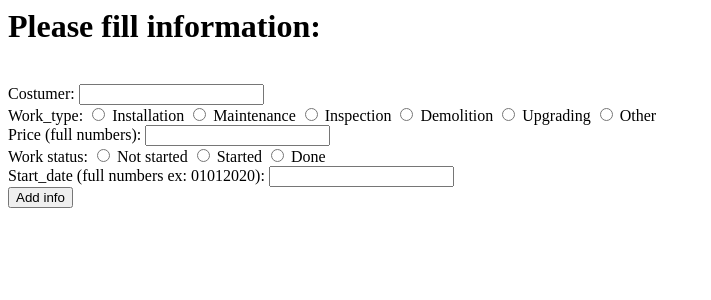
After one commit to hartonenolli/company_manager, a Flask app: page /add in a window 1280 px wide. The commit adds this page. Shown: the top 300 px of the page, without its empty margins (0-711 px from the left). Run offline with Flask 3, Linux system fonts and the light colour scheme.

Commit message:
New work form

```diff
--- a/routes.py
+++ b/routes.py
@@ -16,10 +16,27 @@ def login():
     admin = database_methods.get_admin(user)
     return render_template("login.html", user=user, admin=admin)
 
+@app.route("/login_added_new_work", methods=["POST"])
+def login_add():
+    #costumer = request.form["costumer"]
+    #work_type = request.form["work_type"]
+    #price = request.form["price"]
+    #status = request.form["status"]
+    #start_date = request.form["start_date"]
+    #TO DO
+    user = session["username"]
+    admin = database_methods.get_admin(user)
+    return render_template("login.html", user=user, admin=admin)
+
 @app.route("/search")
 def search():
 
     return render_template("search.html")
+
+@app.route("/add")
+def add():
+
+    return render_template("add.html")
 
 @app.route("/info", methods=["POST"])
 def info():
--- /dev/null
+++ b/templates/add.html
@@ -0,0 +1,18 @@
+<h1>Please fill information:</h1><br>
+<form action="/login_added_new_work" method="POST">
+    Costumer: <input type="text" name="costumer" size="20"><br>
+    Work_type:
+    <input type="radio" name="work_type" value="1"> Installation
+    <input type="radio" name="work_type" value="2"> Maintenance
+    <input type="radio" name="work_type" value="3"> Inspection
+    <input type="radio" name="work_type" value="4"> Demolition
+    <input type="radio" name="work_type" value="5"> Upgrading
+    <input type="radio" name="work_type" value="6"> Other<br>
+    Price (full numbers): <input type="text" name="price" size="20"><br>
+    Work status:
+    <input type="radio" name="status" value="1"> Not started
+    <input type="radio" name="status" value="2"> Started
+    <input type="radio" name="status" value="3"> Done<br>
+    Start_date (full numbers ex: 01012020): <input type="text" name="start_date" size="20"><br>
+    <input type="submit" value="Add info">
+</form>
--- a/templates/login.html
+++ b/templates/login.html
@@ -6,3 +6,5 @@ WELCOME USER {{user}}<br>
 <h1>What would you want to do?</h1>
 <br>
 <a href="/search">I want to search from work</a>
+<br>
+<a href="/add">I want to add new work</a>
```
